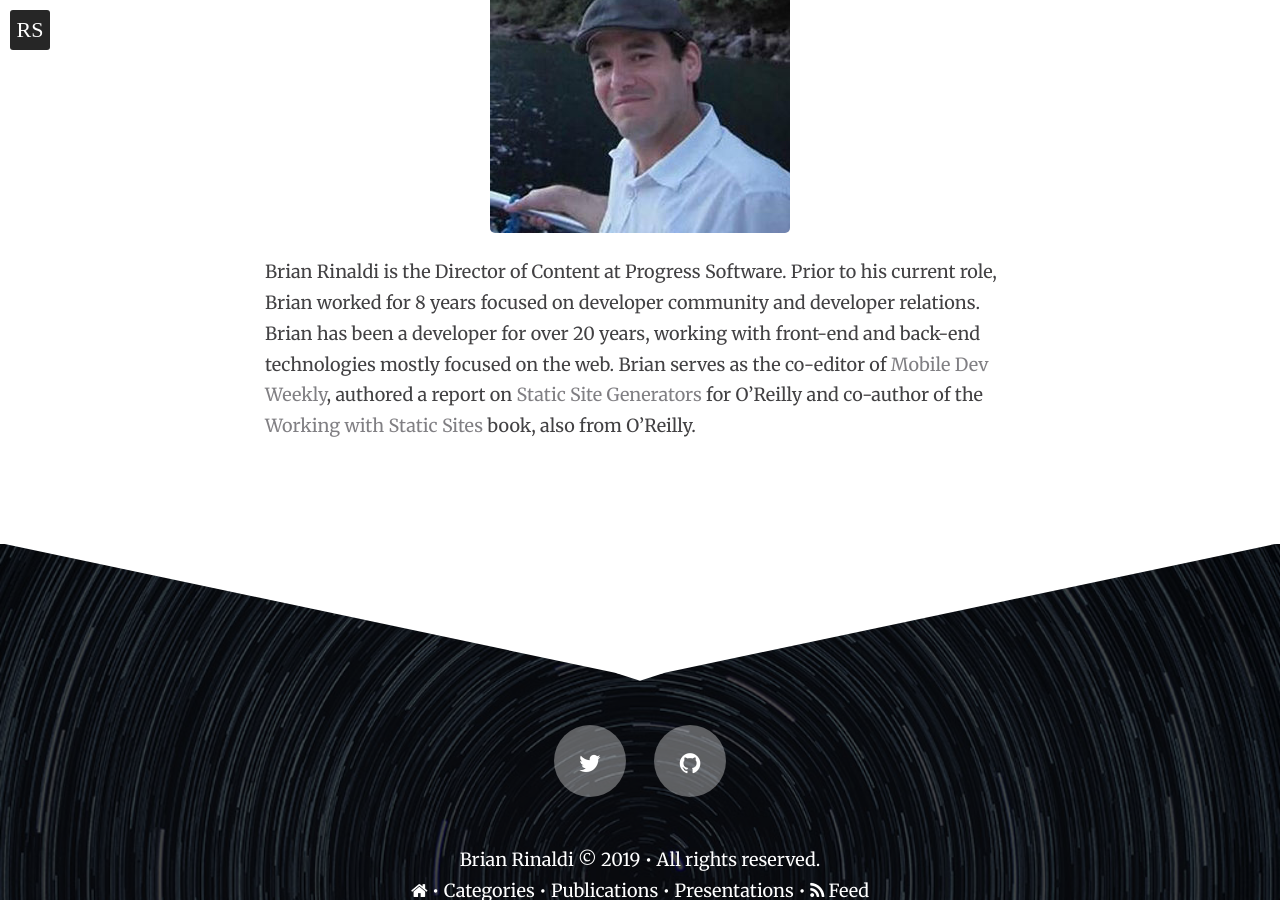
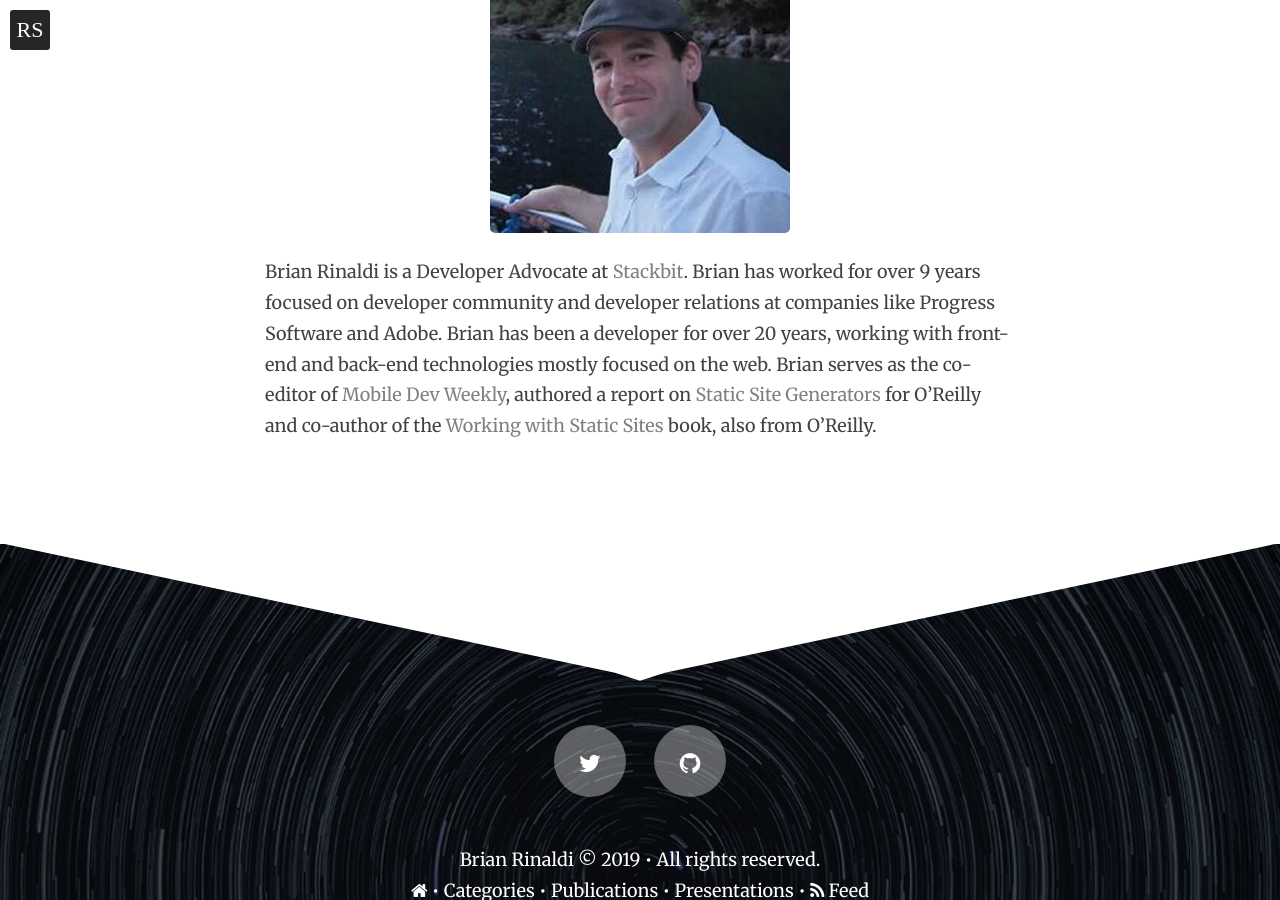
Before and after one commit to remotesynth/remotesynth.github.io, a Jekyll site: the page built from _pages/about.md, in a window 1280 px wide and 900 px high, scrolled down 823 px. Built offline with Jekyll 4.4.1, drawn with Linux system fonts in a browser that asks for light colours; a script that is not in the unit is left out.

Commit message:
minor changes

```diff
--- a/_config.yml
+++ b/_config.yml
@@ -46,7 +46,7 @@ author:
   picture:        brian.jpg
   email:          brian.rinaldi@gmail.com
   # Use the coder's toolbox at http://coderstoolbox.net/string/#!encoding=xml&action=encode&charset=us_ascii to encode your description into XML string
-  description:    Brian Rinaldi is Director of Content at Progress. Brian has been a developer for 20 years, working with front-end and back-end technologies mostly focused on the web. Brian serves as the co-editor of Mobile Web Weekly, authored a report on Static Site Generators for O&#39;Reilly and  co-author of the Working with Static Sites book, also from O&#39;Reilly.
+  description:    Brian Rinaldi is a Developer Advocate at Stackbit. Brian has been a developer for 20 years, working with front-end and back-end technologies mostly focused on the web. Brian serves as the co-editor of Mobile Web Weekly, authored a report on Static Site Generators for O&#39;Reilly and  co-author of the Working with Static Sites book, also from O&#39;Reilly.
   # Social networking links used in footer. Update and remove as you like.
   twitter: remotesynth
   facebook:
--- a/_pages/about.md
+++ b/_pages/about.md
@@ -6,4 +6,4 @@ permalink: "/about/"
 
 <center><img src="/images/brian.jpg" alt="Brian Rinaldi" itemprop="image"></center>
 
-Brian Rinaldi is the Director of Content at Progress Software. Prior to his current role, Brian worked for 8 years focused on developer community and developer relations. Brian has been a developer for over 20 years, working with front-end and back-end technologies mostly focused on the web. Brian serves as the co-editor of [Mobile Dev Weekly](https://mobiledevweekly.com/), authored a report on [Static Site Generators](http://www.oreilly.com/web-platform/free/static-site-generators.csp) for O'Reilly and co-author of the [Working with Static Sites](http://shop.oreilly.com/product/0636920051879.do) book, also from O'Reilly.
+Brian Rinaldi is a Developer Advocate at [Stackbit](https://www.stackbit.com/). Brian has worked for over 9 years focused on developer community and developer relations at companies like Progress Software and Adobe. Brian has been a developer for over 20 years, working with front-end and back-end technologies mostly focused on the web. Brian serves as the co-editor of [Mobile Dev Weekly](https://mobiledevweekly.com/), authored a report on [Static Site Generators](http://www.oreilly.com/web-platform/free/static-site-generators.csp) for O'Reilly and co-author of the [Working with Static Sites](http://shop.oreilly.com/product/0636920051879.do) book, also from O'Reilly.
```
